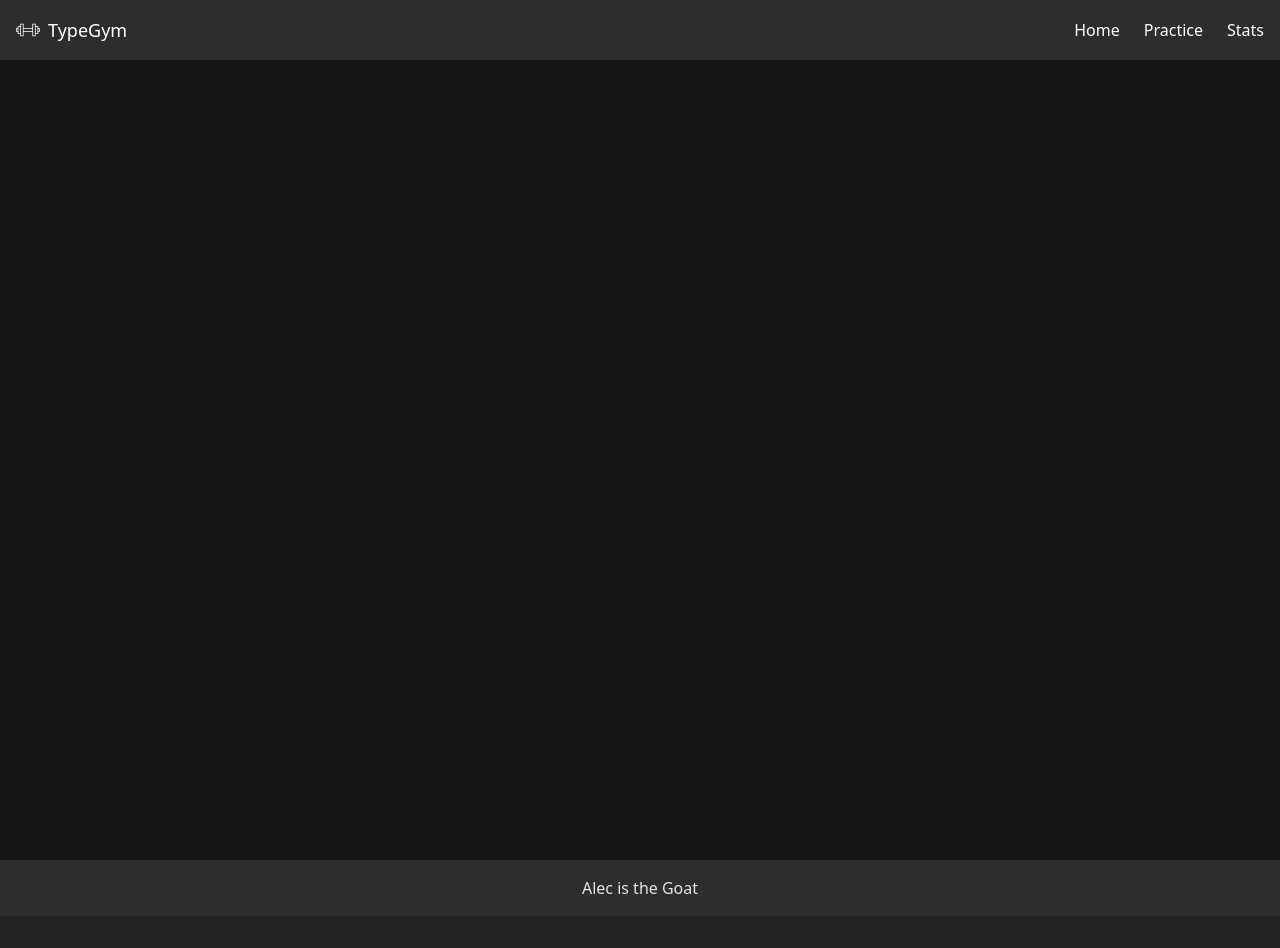
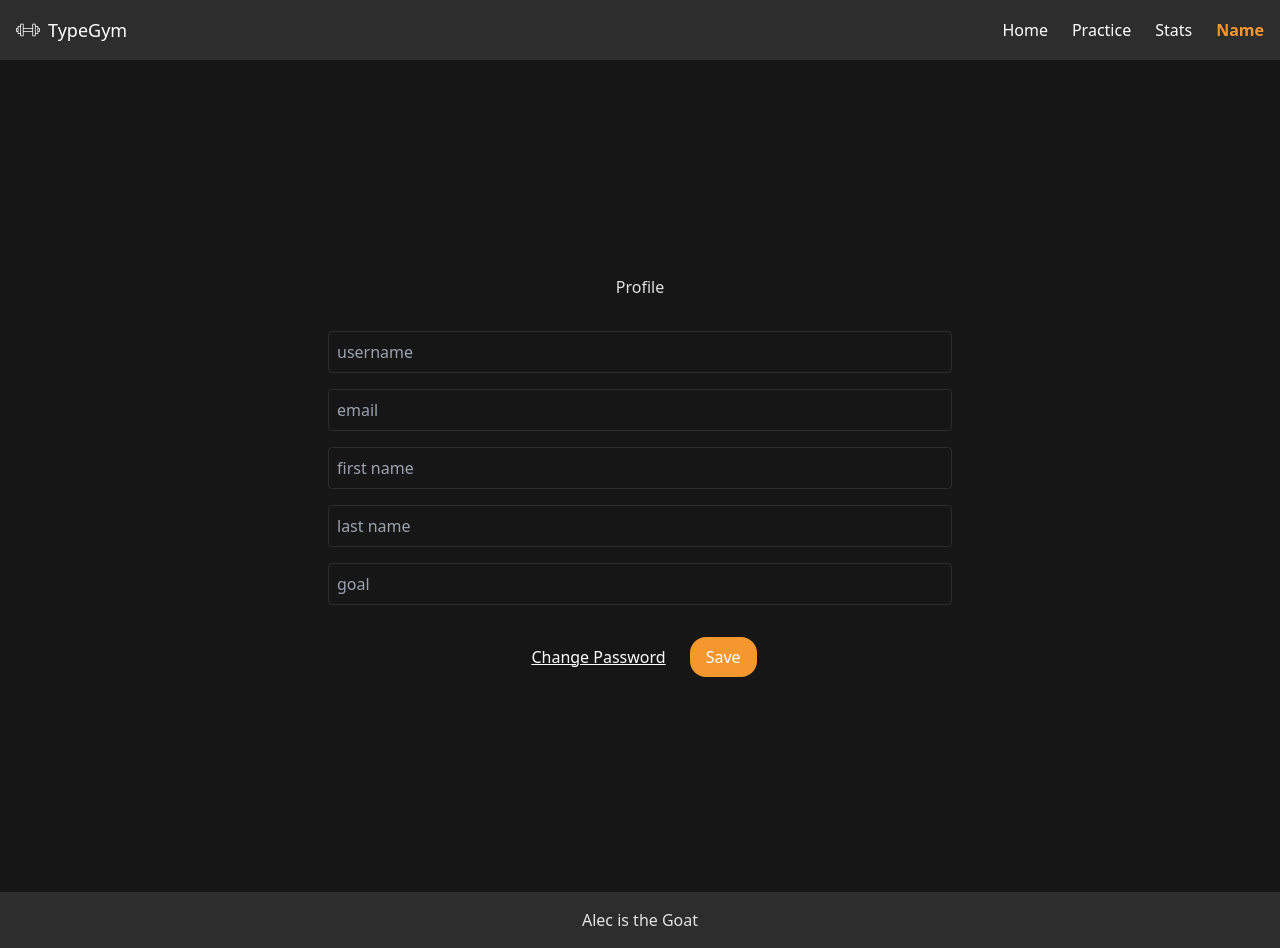
Before and after one commit to alecnhance/TypingGymV2, a React (Vite) app: page /user in a window 1280 px wide. Before the commit the page ends 916 px from the top, so only its background shows below. Built offline with nearby package versions, Linux system fonts and the light colour scheme.

Commit message:
basic profile page

```diff
--- a/src/components/App.jsx
+++ b/src/components/App.jsx
@@ -4,6 +4,7 @@ import Footer from './Footer';
 import Home from '../pages/Home';
 import Practice from '../pages/Practice';
 import Stats from '../pages/Stats';
+import UserPage from "../pages/UserPage";
 import '../styles/App.css';
 
 const App = () => {
@@ -17,6 +18,7 @@ const App = () => {
             <Route path="/" element={<Home />} />
             <Route path="/practice" element={<Practice />} />
             <Route path="/stats" element={<Stats />} />
+            <Route path="/user" element={<UserPage />} />
           </Routes>
         </main>
         <Footer />
--- a/src/components/Header.jsx
+++ b/src/components/Header.jsx
@@ -33,6 +33,14 @@ const Header = () => {
                 >
                     Stats
                 </NavLink>
+                <NavLink
+                    to="/user"
+                    className={({ isActive}) =>
+                        isActive ? 'font-bold text-navOrange' : 'hover:underline cursor-pointer'
+                    }
+                >
+                    Name
+                </NavLink>
             </nav>
         </header>
     );
--- /dev/null
+++ b/src/components/ProfileSettings.jsx
@@ -0,0 +1,80 @@
+import { useState } from 'react';
+
+const ProfileSettings = () => {
+    const [username, setUsername] = useState('');
+    const [fname, setFname] = useState('');
+    const [lname, setLname] = useState('');
+    const [email, setEmail] = useState('');
+    const [goal, setGoal] = useState('');
+
+    const saveChanges = () => {
+
+    }
+
+    return (
+        <div className='flex flex-col w-full min-h-screen items-center justify-center gap-8 py-[5%]'>
+            <style>
+            {`
+                input:-webkit-autofill {
+                -webkit-box-shadow: 0 0 0px 1000px #161616 inset;
+                -webkit-text-fill-color: white;
+                transition: background-color 5000s ease-in-out 0s;
+                }
+            `}
+            </style>
+
+            <h2 className='text-large'>Profile</h2>
+            <div className='flex flex-col w-full items-center h-[50%] gap-4'>
+                <input
+                    type="text"
+                    value={username}
+                    onChange={(e) => setUsername(e.target.value)}
+                    className="p-2 rounded bg-mainBackground text-white border border-headerGray w-[50%] focus:outline-navOrange"
+                    placeholder="username"
+                />
+                <input
+                    type="text"
+                    value={email}
+                    onChange={(e) => setEmail(e.target.value)}
+                    className="p-2 rounded bg-mainBackground text-white border border-headerGray w-[50%] focus:outline-navOrange"
+                    placeholder="email"
+                />
+                <input
+                    type="text"
+                    value={fname}
+                    onChange={(e) => setFname(e.target.value)}
+                    className="p-2 rounded bg-mainBackground text-white border border-headerGray w-[50%] focus:outline-navOrange"
+                    placeholder="first name"
+                />
+                <input
+                    type="text"
+                    value={lname}
+                    onChange={(e) => setLname(e.target.value)}
+                    className="p-2 rounded bg-mainBackground text-white border border-headerGray w-[50%] focus:outline-navOrange"
+                    placeholder="last name"
+                />
+                <input
+                    type="text"
+                    value={goal}
+                    onChange={(e) => setGoal(e.target.value)}
+                    className="p-2 rounded bg-mainBackground text-white border border-headerGray w-[50%] focus:outline-navOrange"
+                    placeholder="goal"
+                />
+            </div>
+            <div className='flex w-full justify-center gap-4'>
+                <button className='p-2 underline bg-mainBackground rounded-2xl text-white font-extralight decoration-[1px]'>
+                    Change Password
+                </button>
+                <button
+                    onClick={saveChanges}
+                    className='py-2 px-4 bg-navOrange rounded-2xl text-white'
+                >
+                    Save
+                </button>
+
+            </div>
+        </div>
+    );
+};
+
+export default ProfileSettings;
--- a/src/components/RecentActivity.jsx
+++ b/src/components/RecentActivity.jsx
@@ -25,15 +25,15 @@ const recentData = [
 const RecentActivity = () => {
     return (
         <div className="flex flex-col w-full h-full text-left items-center justify-between overflow-auto">
-            <h2 className="text-2xl">Recent Activity</h2>
+            <h2 className="text-2xl font-medium">Recent Activity</h2>
             {recentData.map((item, i) => (
                 <div key={i} className="flex w-full gap-4 items-center">
                     <div className="w-[10%] bg-mainBackground p-3 rounded-full">
                         <img src={item.image} alt="AchievementPic" className="aspect-square w-full invert" />
                     </div>
                     <div className="flex w-full justify-between">
-                        <h2 className="text-lg mr-1">{item.description}</h2>
-                        <h2 className="text-lg">{item.date}</h2>
+                        <h2 className="text-xl mr-1">{item.description}</h2>
+                        <h2 className="text-lg font-extralight">{item.date}</h2>
                     </div>
                 </div>
             ))}
--- a/src/pages/UserPage.jsx
+++ b/src/pages/UserPage.jsx
@@ -1,7 +1,9 @@
+import ProfileSettings from "../components/ProfileSettings";
+
 const UserPage = () => {
     return (
       <div className="min-h-screen flex items-center justify-center">
-        <h2 className="text-3xl">Welcome to the Username Page</h2>
+        <ProfileSettings />
       </div>
     );
   };
```
